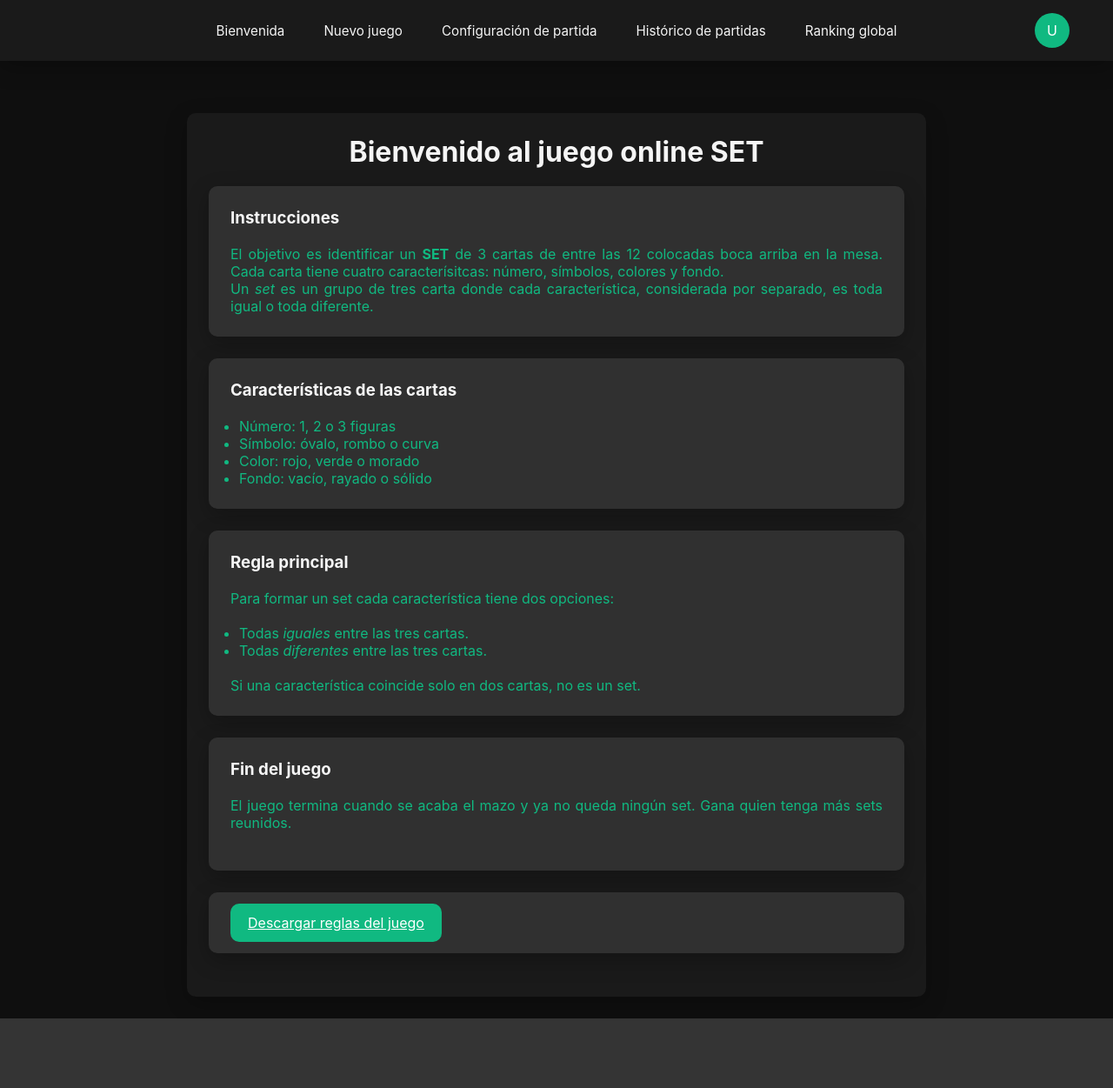
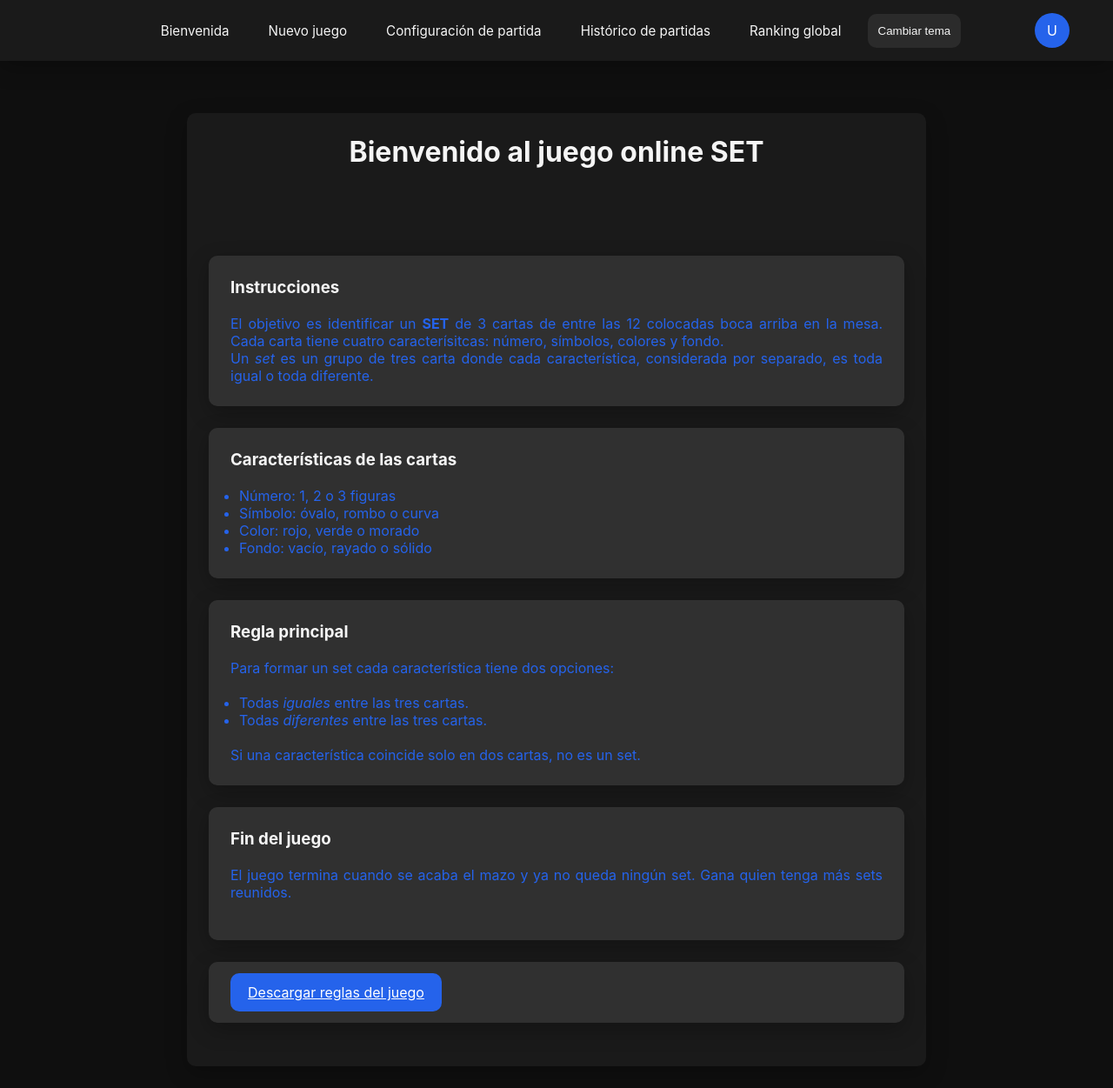
Before and after one commit to shertas/Set, a PHP site: page /src/modules/login/views/welcome.html in a window 1280 px wide. Shown: the whole page at 87% size. Before the commit the page ends 1171 px from the top, so only its background shows below. Run offline with PHP 8.4, Linux system fonts and the light colour scheme.

Commit message:
refactor(views): add chronometer and theme button

```diff
--- /dev/null
+++ b/src/global/services/theme.js
@@ -0,0 +1,15 @@
+document.getElementById("toggleTheme").addEventListener("click", function () {
+    document.body.classList.toggle("light-mode");
+
+    // Guardar preferencia
+    if (document.body.classList.contains("light-mode")) {
+        localStorage.setItem("theme", "light");
+    } else {
+        localStorage.setItem("theme", "dark");
+    }
+});
+
+// Aplicar modo guardado al recargar
+if (localStorage.getItem("theme") === "light") {
+    document.body.classList.add("light-mode");
+}
--- a/src/global/styles/styles.css
+++ b/src/global/styles/styles.css
@@ -1,19 +1,59 @@
 /* ----------------------------------------
     VARIABLES GLOBALES ORIGINALES PALETA INICIAL
-----------------------------------------
+---------------------------------------- */
 :root {
     --color-bg: #0f0f0f;
     --color-bg-card: #1a1a1a;
     --color-bg-card-sub: #303030;
-    --color-bg-game: #FFFFFF;
+    --color-bg-game: #ffffff;
+
+    /* superficies y filas */
+    --color-bg-surface: #1f1f1f;
     --color-bg-surface-light: #2a2a2a;
-    --color-primary: #4f46e5;
-    --color-primary-hover: #4338ca;
+
+    /* filas alternativas más específicas */
+    --row-dark-1: #232323;
+    --row-dark-2: #2a2a2a;
+    --row-hover: #333333;
+
+    /* paleta principal (azul/por defecto) */
+    --color-primary: #2563eb;
+    --color-primary-hover: #1d4ed8;
+    --color-primary-light: #3b82f6;
+
+    /* invitado / botones secundarios */
+    --color-invitado-bg: #2b2b2b;
+    --color-invitado-bg-hover: #3a3a3a;
+
+    /* user dropdown & small panels */
+    --color-panel: #222222;
+    --color-input-bg: #111111;
+    --color-border: #333333;
+
+    /* textos */
     --color-text: #f5f5f5;
     --color-text-muted: #b3b3b3;
+
+    /* alerts */
+    --color-alert-bg: rgba(255,75,75,0.09);
+    --color-alert-border: #ff4b4b;
+    --color-alert-text: #ff7a7a;
+
     --radius: 10px;
     --shadow: 0 8px 25px rgba(0,0,0,0.25);
-}*/
+
+    /* variables RGB para transparencias reusables */
+    --rgb-white: 255,255,255;   /* usar: rgba(var(--rgb-white), 0.02) */
+     --rgb-black: 0,0,0;        /* usar: rgba(var(--rgb-black), 0.5) */
+
+    /* overlays/hover semánticos (valores alpha por defecto) */
+    --overlay-light: rgba(var(--rgb-white), 0.02); /* hover sutil en dark */
+    --overlay-medium: rgba(var(--rgb-white), 0.06);
+    --overlay-dark: rgba(var(--rgb-black), 0.18);
+
+    /* colores semánticos extra */
+    --on-primary: #ffffff;   /* color del texto encima del primary */
+}
 
 /*PALETA 2 */
 
@@ -41,37 +81,96 @@
 
     --radius: 10px;
     --shadow: 0 8px 25px rgba(0,0,0,0.25);
-}*/
+}
 
-/* Paleta 3*/
+/* Paleta
 
 /* ----------------------------------------
     VARIABLES GLOBALES — PALETA ESMERALDA
----------------------------------------- */
+----------------------------------------
 :root {
     --color-bg: #0f0f0f;
     --color-bg-card: #1a1a1a;
     --color-bg-card-sub: #303030;
     --color-bg-game: #FFFFFF;
 
-    /* Faltaba esta variable, la defino */
+    /* Faltaba esta variable, la defino
     --color-surface: #16201d;
 
-    /* Superficies para tablas */
+    /* Superficies para tablas
     --color-bg-surface: #16201d;
     --color-bg-surface-light: #1c2a26;
 
-    /* Paleta Verde Esmeralda */
-    --color-primary: #10b981;          /* Verde principal */
-    --color-primary-hover: #059669;    /* Hover verde */
-    --color-primary-light: #34d399;    /* Verde suave */
+    /* Paleta Verde Esmeralda
+    --color-primary: #10b981;          /* Verde principal
+    --color-primary-hover: #059669;    /* Hover verde
+    --color-primary-light: #34d399;    /* Verde suave
 
-    /* Texto */
+    /* Texto
     --color-text: #f5f5f5;
     --color-text-muted: #b3b3b3;
 
     --radius: 10px;
     --shadow: 0 8px 25px rgba(0,0,0,0.25);
+}*/
+
+/*----------------------------------
+    Modo light
+-----------------------------------*/
+.light-mode {
+
+    /* fondos principales */
+    --color-bg: #f5f7fa;                 /* fondo general */
+    --color-bg-card: #ffffff;            /* tarjetas */
+    --color-bg-card-sub: #f0f2f5;        /* subpaneles */
+    --color-bg-game: #ffffff;
+
+    /* superficies */
+    --color-bg-surface: #ffffff;         /* filas normales */
+    --color-bg-surface-light: #f2f4f7;   /* hover/light rows */
+
+    /* filas alternativas */
+    --row-dark-1: #f4f4f4;
+    --row-dark-2: #ededed;
+    --row-hover: #e6e9ee;
+
+    /* primarios (azules ajustados para light) */
+    --color-primary: #1d4ed8;            /* azul más oscuro para contrastar en light */
+    --color-primary-hover: #1e40af;
+    --color-primary-light: #3b82f6;
+
+    /* botones secundarios / invitado */
+    --color-invitado-bg: #e2e8f0;         /* gris azulado claro */
+    --color-invitado-bg-hover: #cbd5e1;   /* hover */
+
+    /* paneles, dropdown, inputs */
+    --color-panel: #ffffff;               /* dropdown y paneles */
+    --color-input-bg: #ffffff;            /* inputs */
+    --color-border: #d1d5db;              /* gris suave */
+
+    /* textos */
+    --color-text: #1f2937;                /* gris muy oscuro */
+    --color-text-muted: #6b7280;          /* muted */
+
+    /* alerts */
+    --color-alert-bg: rgba(240,30,30,0.10);
+    --color-alert-border: #ef4444;
+    --color-alert-text: #b91c1c;
+
+    --radius: 10px;
+    --shadow: 0 4px 18px rgba(0,0,0,0.12);
+
+    /* transparencias reusables */
+    --rgb-white: 255,255,255;
+    --rgb-black: 0,0,0;
+
+    /* overlays adaptados al tema claro */
+    --overlay-light: rgba(var(--rgb-black), 0.03);
+    --overlay-medium: rgba(var(--rgb-black), 0.06);
+    --overlay-dark: rgba(var(--rgb-black), 0.12);
+
+    /* texto encima del primary */
+    --on-primary: #ffffff;
 }
 
 
@@ -340,20 +439,20 @@
 }
 
 .btn-secondary {
-    background: #333;
+    background: var(--color-invitado-bg);
     padding: 12px;
     border-radius: var(--radius);
-    color: white;
+    color: var(--color-text);
     border: none;
     cursor: pointer;
 }
 
 .btn-secondary:hover {
-    background: #444;
+    background: var(--color-invitado-bg-hover);
 }
 
 /* ----------------------------------------
-   FORMULARIOS
+    FORMULARIOS
 ---------------------------------------- */
 form label {
     margin-bottom: 6px;
--- a/src/modules/game/views/game.html
+++ b/src/modules/game/views/game.html
@@ -27,6 +27,11 @@
             <li><a href="../../../views/global-ranking.html">Ranking global</a></li>
         </ul>
     </nav>
+
+    <!--Selector de tema-->
+    <button id="toggleTheme" class="btn-secondary" style="margin-left:20px;">
+        Cambiar tema
+    </button>
 
     <!-- Menú de usuario -->
     <div class="user-menu">
@@ -92,6 +97,7 @@
         </div>
     </main>
 
+    <script src="../../../global/services/theme.js"></script>
     <script type="module">
 
         import { iniciarCronometro, detenerCronometro, obtenerTiempoFinal } from "../services/reloj.js";
--- a/src/modules/login/views/welcome.html
+++ b/src/modules/login/views/welcome.html
@@ -21,6 +21,11 @@
         <li><a href="../../../views/global-ranking.html">Ranking global</a></li>
       </ul>
     </nav>
+
+    <!--Selector de tema-->
+    <button id="toggleTheme" class="btn-secondary" style="margin-left:20px;">
+      Cambiar tema
+    </button>
 
     <!-- Menú de usuario -->
     <div class="user-menu">
@@ -87,6 +92,7 @@
   </main>
 
   <script src="../../../global/services/user-menu.js"></script>
+  <script src="../../../global/services/theme.js"></script>
 
 </body>
 </html>
```
Also changed, not shown: other parts of src/global/styles/styles.css (+26 -24 lines), src/modules/user/views/config-user.html (+6 -1 lines), src/views/global-ranking.html (+8 -3 lines), src/views/user-ranking.html (+8 -2 lines).
